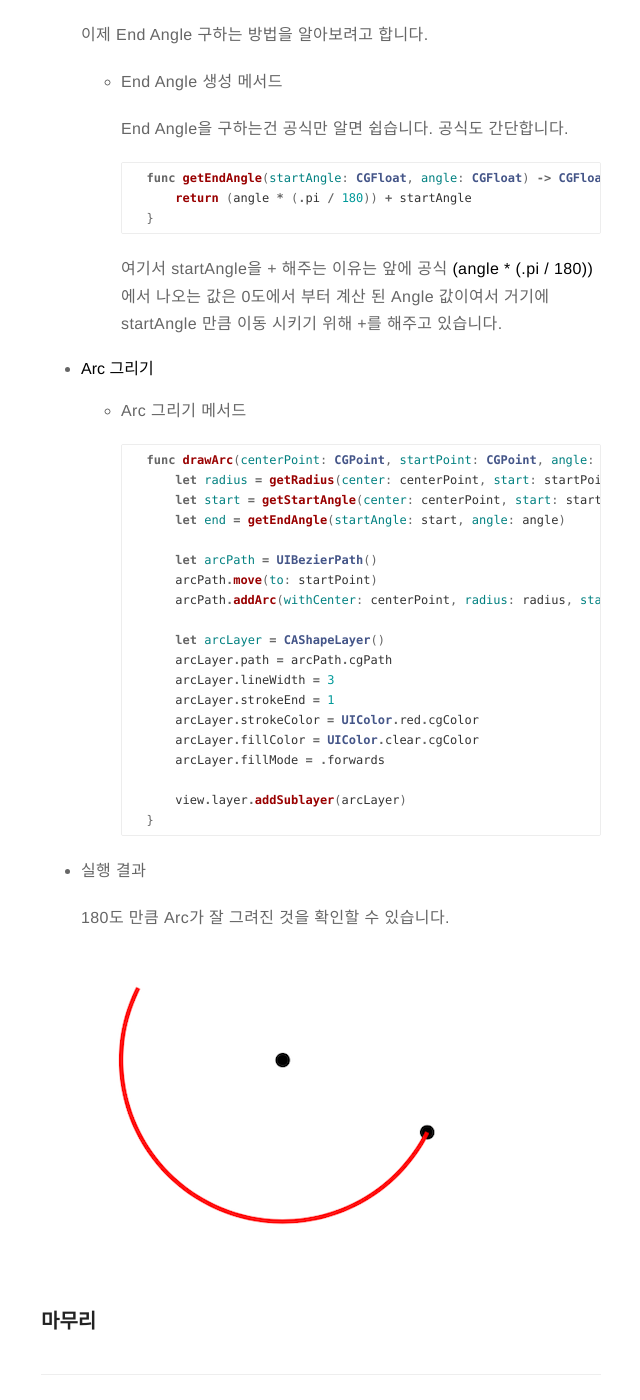
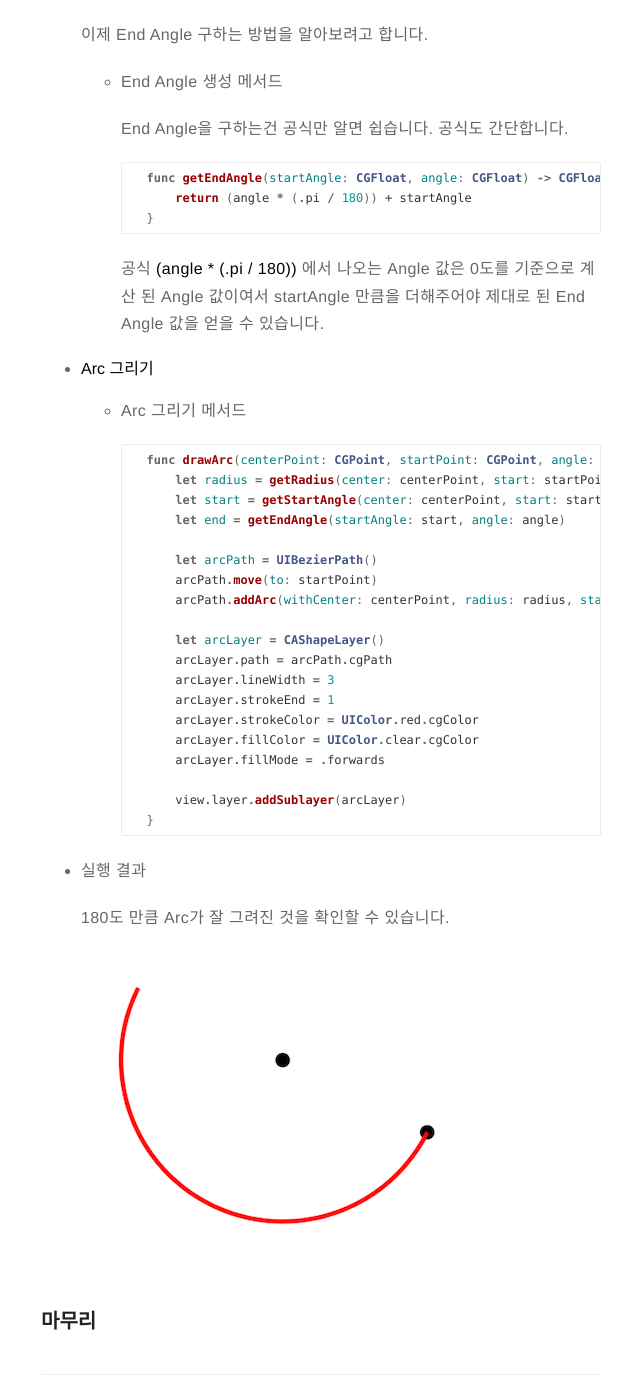
Before and after one commit to swieeft/swieeft.github.io, a Jekyll site: the page built from _posts/2020-03-06-UIBezierPathSimpleArc.md, in a window 1280 px wide and 1400 px high, scrolled down 7206 px. Shown: the whole window, without its empty margins (319-959 px from the left). Built offline with Jekyll 4.4.1, drawn with Linux system fonts in a browser that asks for light colours; comment, search, counter and statistics services are not loaded; some of the changed text lies outside the part shown.

Commit message:
[iOS] UIBezierPath의 Arc 쉽게 그리는 방법 내용 수정

````diff
--- a/_posts/2020-03-06-UIBezierPathSimpleArc.md
+++ b/_posts/2020-03-06-UIBezierPathSimpleArc.md
@@ -18,7 +18,7 @@ use_math: false
 ---
 안녕하세요. 오늘은 UIBezierPath의 Arc를 쉽게 그리는 방법에 대해 알아보려고 합니다.
 
-UIBezierPath는 공식 문서에 이렇게 서명하고 있습니다.
+UIBezierPath는 공식 문서에 이렇게 설명하고 있습니다.
 
 > A path that consists of straight and curved line segments that you can render in your custom views. <br>
 > [UIBezierPath](https://developer.apple.com/documentation/uikit/uibezierpath)
@@ -254,7 +254,7 @@ convenience init(arcCenter center: CGPoint,
         }
         ```
 
-        여기서 startAngle을 + 해주는 이유는 앞에 공식 **(angle * (.pi / 180))** 에서  나오는 값은 0도에서 부터 계산 된 Angle 값이여서 거기에 startAngle 만큼 이동 시키기 위해 +를 해주고 있습니다.
+        공식 **(angle * (.pi / 180))** 에서 나오는 Angle 값은 0도를 기준으로 계산 된 Angle 값이여서 startAngle 만큼을 더해주어야 제대로 된 End Angle 값을 얻을 수 있습니다.
 
 - **Arc 그리기**
     - Arc 그리기 메서드
````
Also changed, not shown: other parts of _posts/2020-03-06-UIBezierPathSimpleArc.md (+1 -1 lines).
